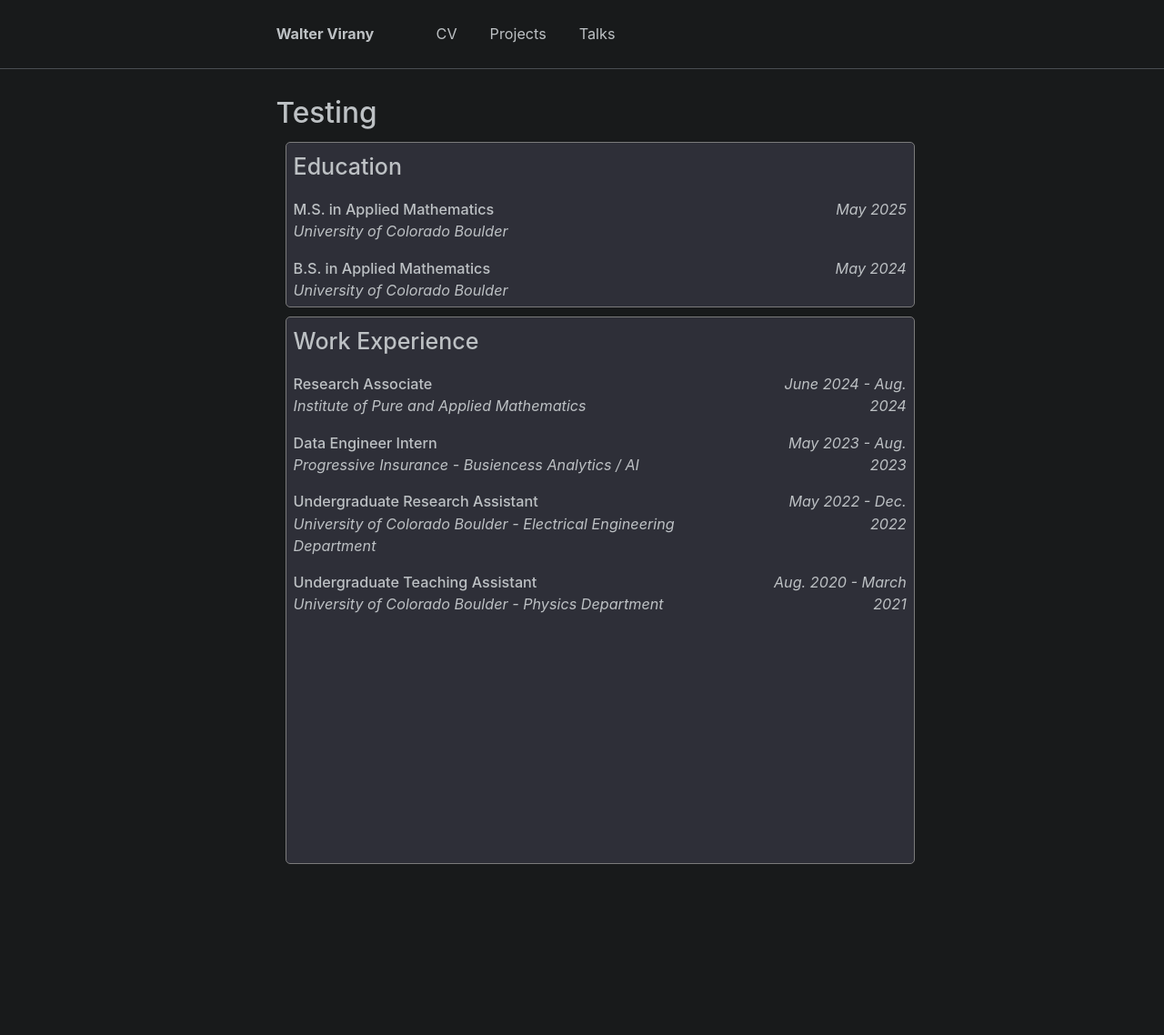
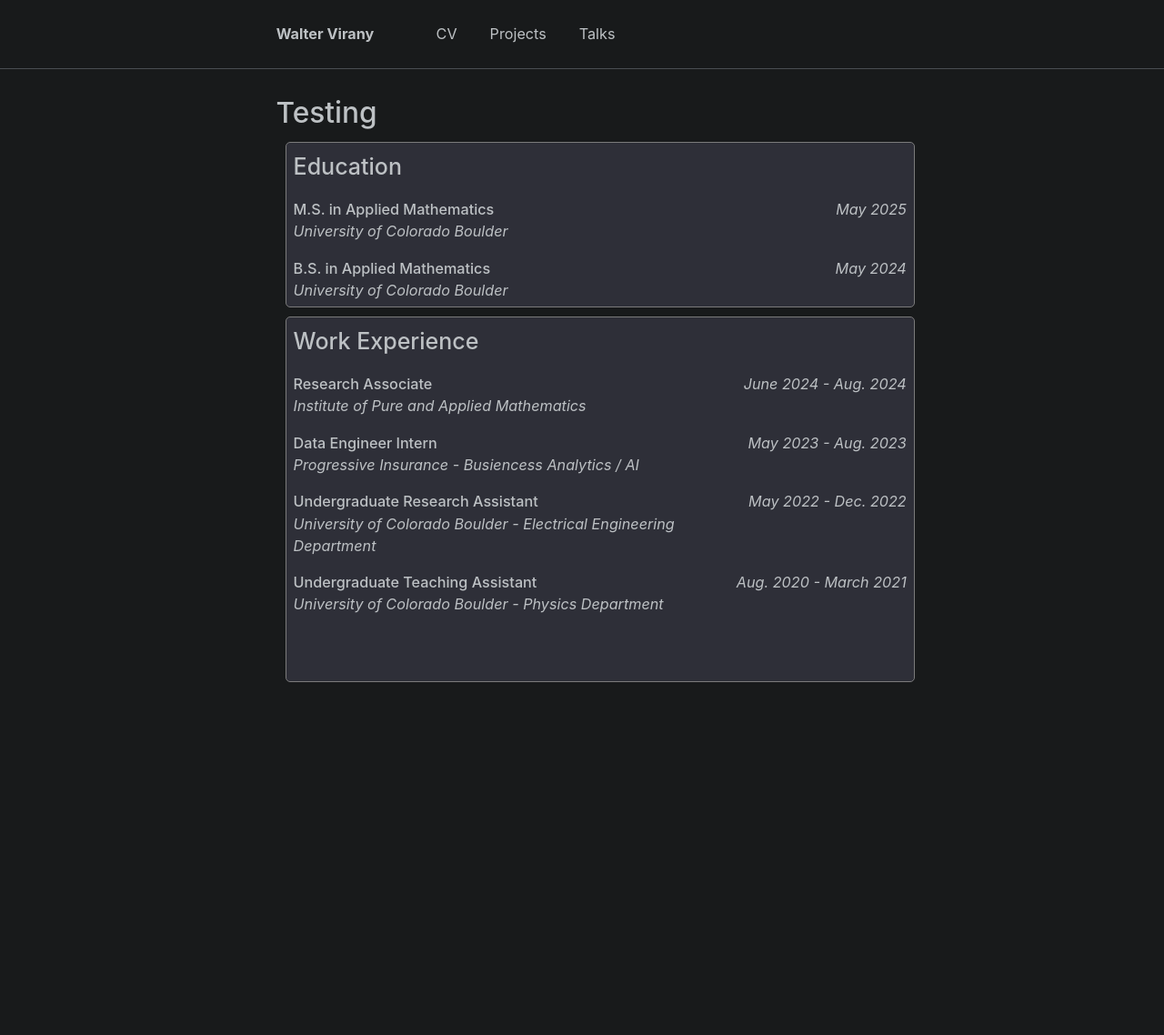
Before and after one commit to wvirany/wvirany.github.io, a Jekyll site: the page built from _pages/test.html, in a window 1280 px wide. Shown: the whole page at 91% size. Built offline with Jekyll 4.4.1, drawn with Linux system fonts in a browser that asks for light colours; after the commit the page ends 938 px from its top, so only the background shows below that.

Commit message:
Update test.html

```diff
--- a/_pages/test.html
+++ b/_pages/test.html
@@ -25,13 +25,13 @@ div.cv {
 }
 
 .left {
-    width: 75%;
+    width: 70%;
     text-align: left;
     float: left;
 }
 
 .right {
-    width: 25%;
+    width: 30%;
     text-align: right;
     float: right;
 }
@@ -75,7 +75,7 @@ div.cv {
         </div>
     </div>
 
-    <div class="cv" style="height:600px;">
+    <div class="cv" style="height:400px;">
         <div style="font-size:25px; font-weight:450; padding:8px">Work Experience</div>
 
         <div class="row">
```
